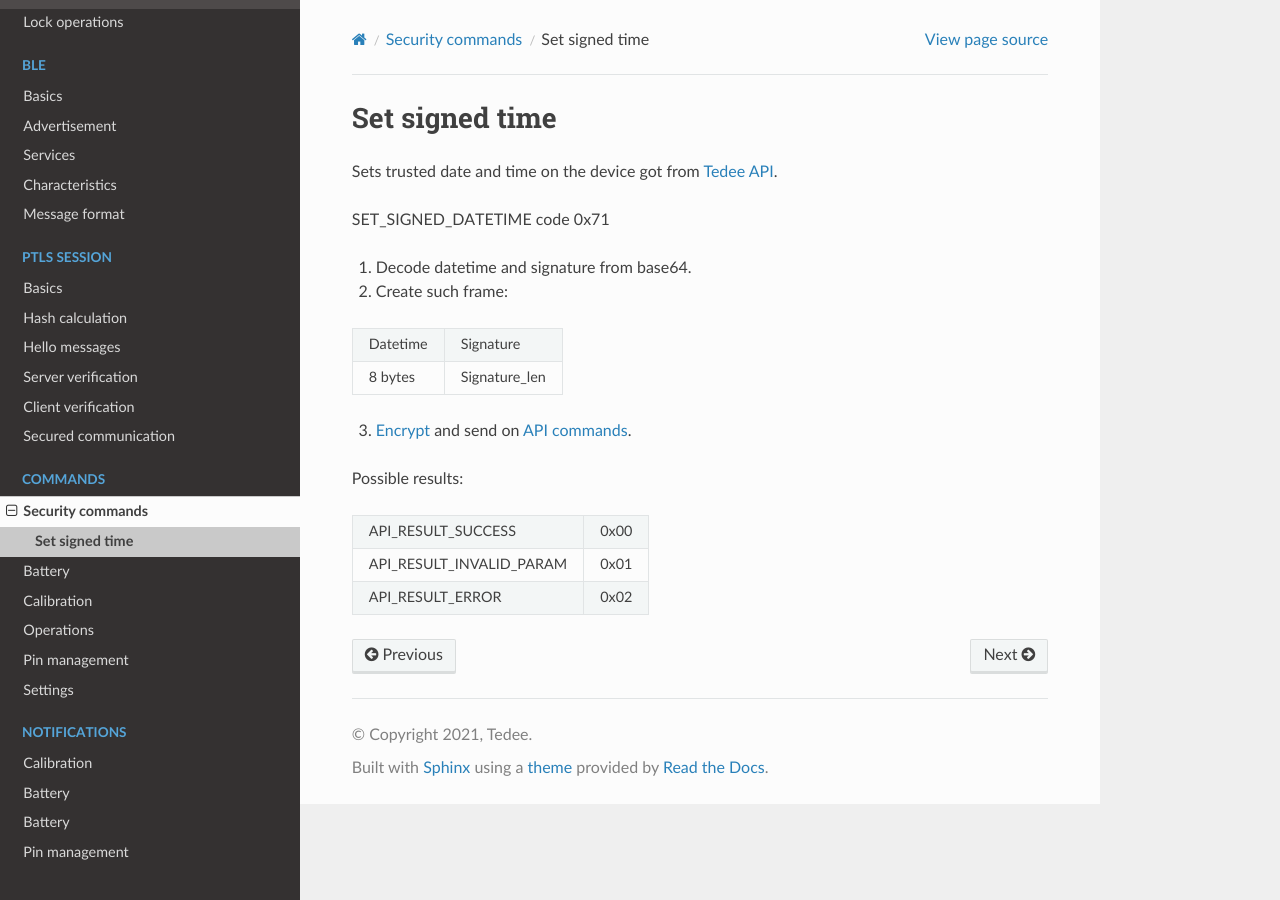
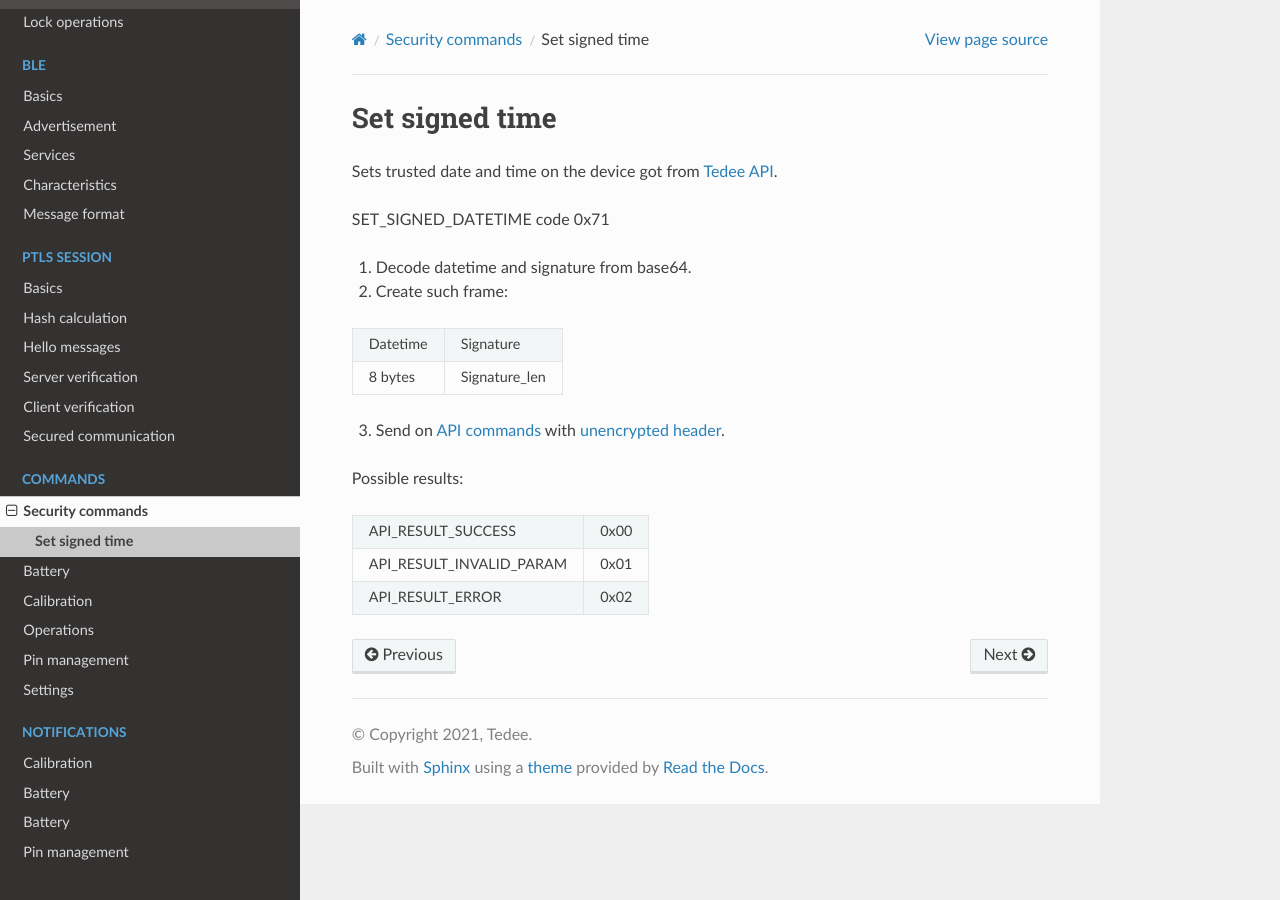
Before and after one commit to tedee-com/tedee-lock-ble-api-doc, a Sphinx documentation site: the page built from docs/source/commands/security/set-signed-time.rst, in a window 1280 px wide. Built offline with Sphinx 7.4.7 and the Read the Docs theme 2.0.0, drawn with Linux system fonts in a browser that asks for light colours; pages that are not in the unit, such as notebooks, are missing from menus.

Commit message:
fix set_signed_time command description

```diff
--- a/docs/source/commands/security/set-signed-time.rst
+++ b/docs/source/commands/security/set-signed-time.rst
@@ -14,7 +14,7 @@ SET_SIGNED_DATETIME code 0x71
 | 8 bytes  | Signature_len |
 +----------+---------------+
 
-3. :doc:`Encrypt <../../ptls/secured_communication>` and send on :ref:`api_commands_characteristic`.
+3. Send on :ref:`api_commands_characteristic` with :doc:`unencrypted header <../../ble/message_frame>`.
 
 Possible results:
 
```
